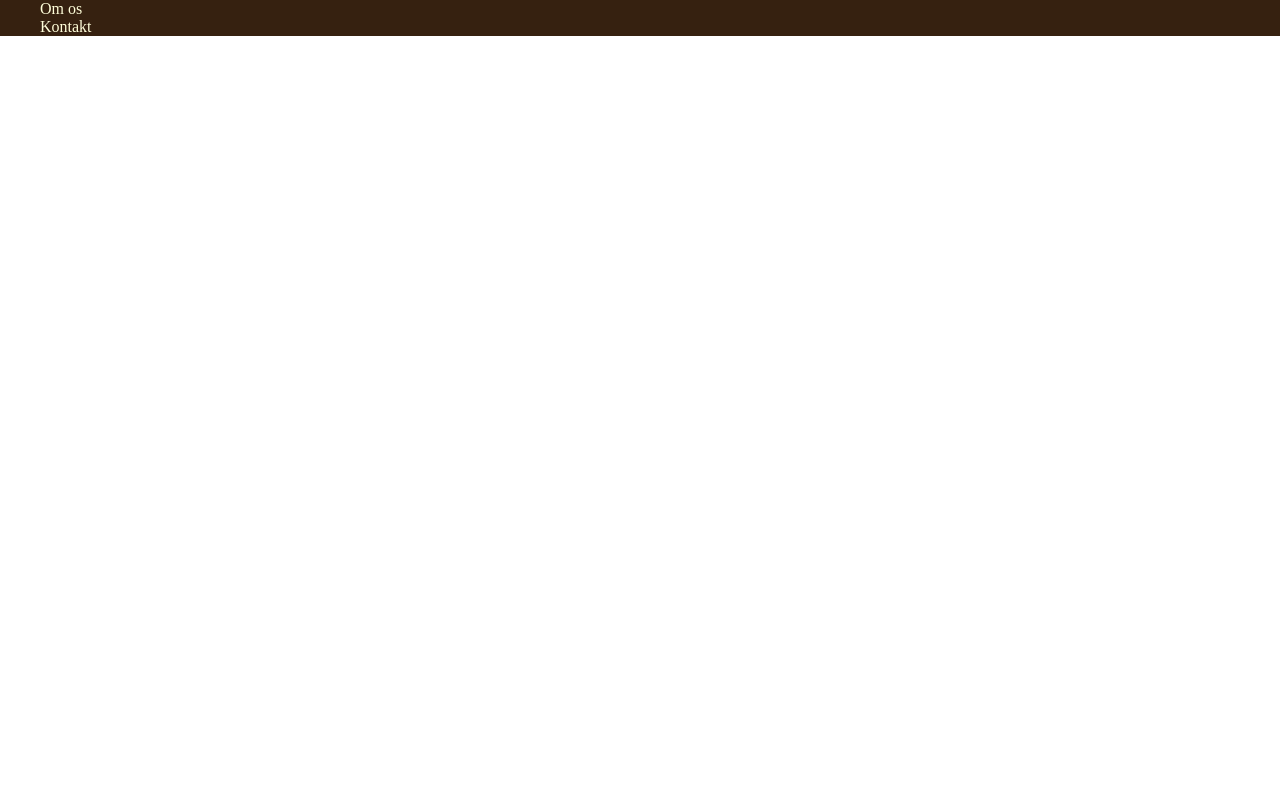
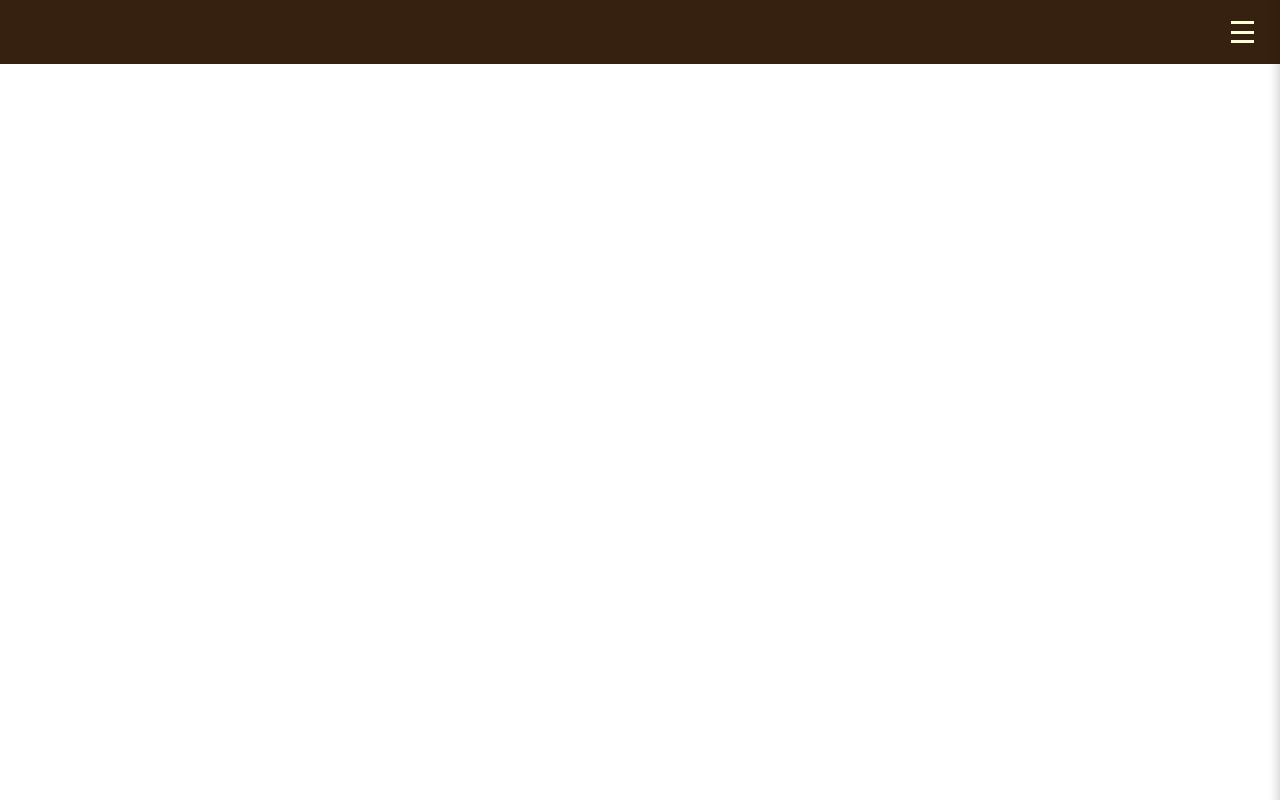
Before and after one commit to Freja-absalonsen/projekt-6, a Vue app in the folder projekt-6/: page / in a window 1280 px wide. Built offline with nearby package versions, Linux system fonts and the light colour scheme.

Commit message:
burgermenu

```diff
--- a/projekt-6/src/components/Header.vue
+++ b/projekt-6/src/components/Header.vue
@@ -1,20 +1,127 @@
 <script setup>
+    import { ref } from 'vue'
 
+    const open = ref(false)
+
+    const toggle = () => {
+      open.value = !open.value
+    }
 </script>
 
 <template>
-    <ul class="menu">
-        <li>Om os</li>
-        <li>Kontakt</li>
+    <header class="header">
+        <!-- Burger knap -->
+        <button
+          class="mobile-nav-toggle"
+          :aria-expanded="open.toString()"
+          :aria-label="open ? 'Luk menu' : 'Åben menu'"
+          aria-controls="primary-navigation"
+          @click="toggle"
+        >
+          <span class="burger-line" :class="{ open }"></span>
+          <span class="burger-line" :class="{ open }"></span>
+          <span class="burger-line" :class="{ open }"></span>
+        </button>
+
+        <!-- Overlay (mørk baggrund) -->
+        <div v-if="open" class="overlay" @click="toggle"></div>
+
+        <!-- Slide-in menu -->
+        <nav id="primary-navigation" class="side-menu" :class="{ open }">
+          <ul>
+            <li><a href="#">Hjem</a></li>
+            <li><a href="#">Om</a></li>
+            <li><a href="#">Kontakt</a></li>
           </ul>
+        </nav>
+    </header>
 </template>
 
 <style scoped>
-    .menu{
+.header{
+    background-color: #362110;
+    height: 64px;
+}
+    /* Burger i højre hjørne */
+.mobile-nav-toggle {
+  position: fixed;
+  top: 20px;
+  right: 20px;
+  z-index: 2000;
+
   display: flex;
   flex-direction: column;
+  justify-content: space-between;
+  width: 35px;
+  height: 24px;
+  background: none;
+  border: none;
+  cursor: pointer;
+}
+
+.burger-line {
+  height: 3px;
+  width: 100%;
+  background: #FFFED9;
+  transition: all 0.3s ease;
+}
+
+/* Burger animation */
+.burger-line.open:nth-child(1) {
+  transform: translateY(9.5px) rotate(45deg);
+}
+
+.burger-line.open:nth-child(2) {
+  opacity: 0;
+}
+
+.burger-line.open:nth-child(3) {
+  transform: translateY(-9.5px) rotate(-45deg);
+}
+
+/* Overlay */
+.overlay {
+  position: fixed;
+  inset: 0;
+  background: rgba(0,0,0,0.4);
+  z-index: 1000;
+}
+
+/* Side menu */
+.side-menu {
+  position: fixed;
+  top: 0;
+  right: 0;
+  height: 100vh;
+  width: 250px;
+  background: #362110;
+  box-shadow: -2px 0 10px rgba(0,0,0,0.2);
+
+  transform: translateX(100%);
+  transition: transform 0.3s ease;
+
+  z-index: 1001;
+  padding: 80px 20px;
+}
+
+/* Når åben */
+.side-menu.open {
+  transform: translateX(0);
+}
+
+/* Menu styling */
+.side-menu ul {
   list-style: none;
+  padding: 0;
+}
+
+.side-menu li {
+  margin-bottom: 20px;
+}
+
+a{
     color: #FFFED9;
-        background-color: #362110;
+    text-decoration: none;
 }
+
 </style>
```
Lines whose indentation alone changed are shown as unchanged.
